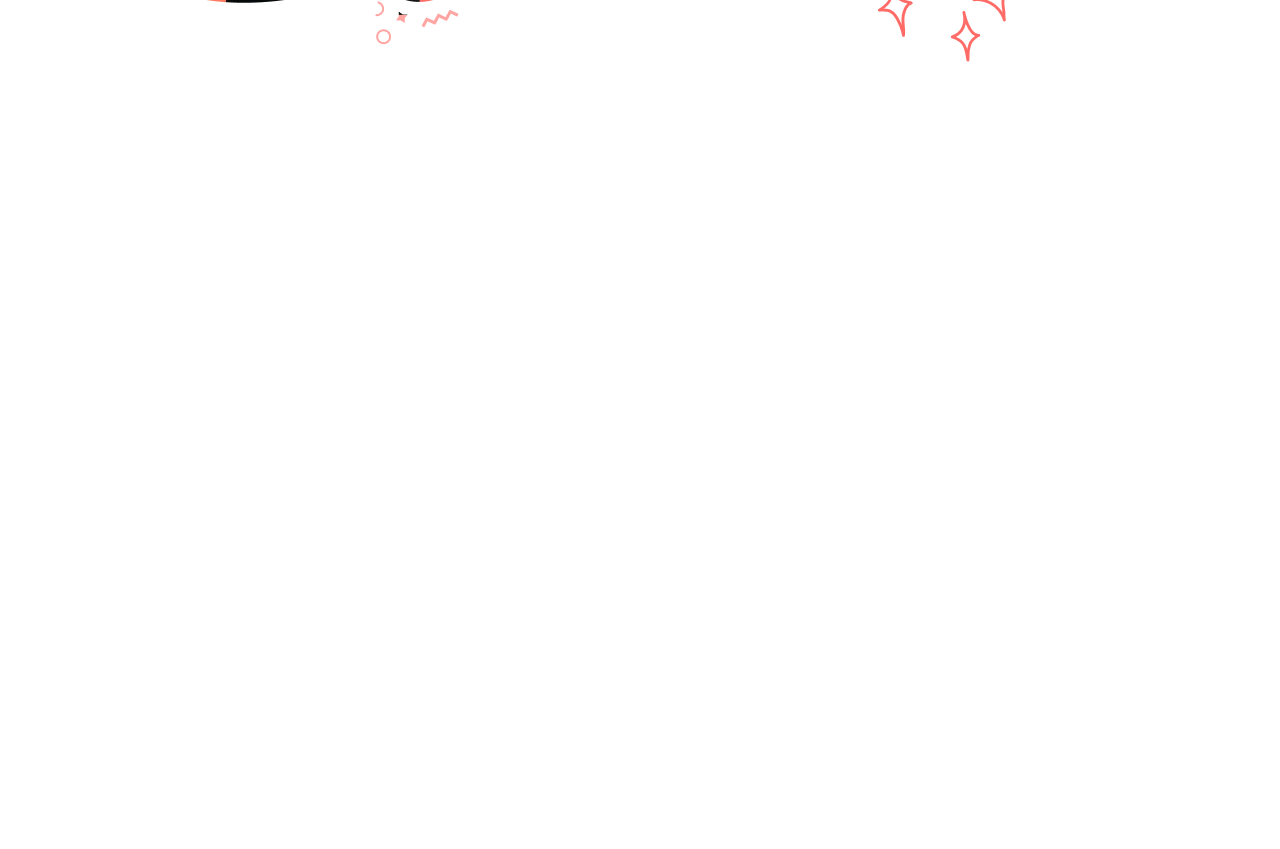
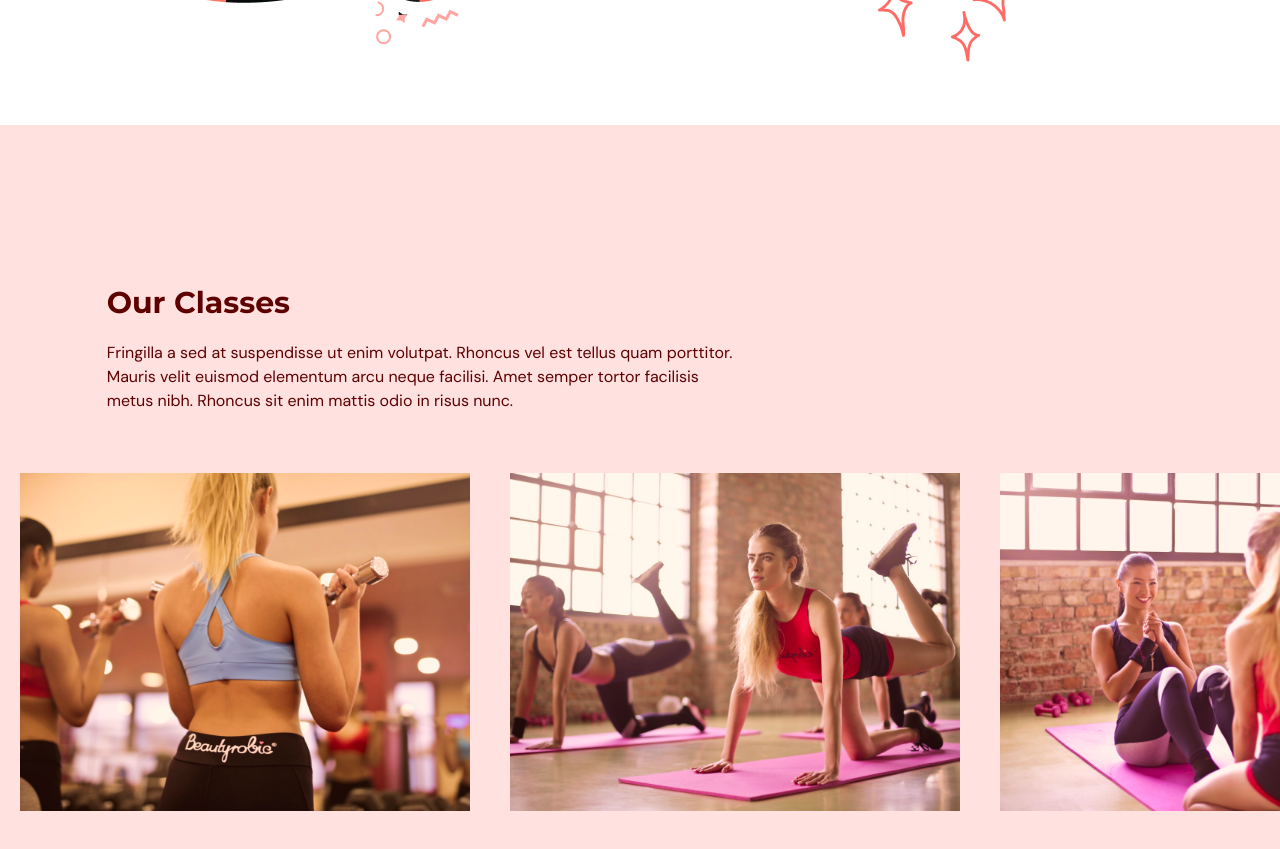
Before and after one commit to Esmurzelly/fitness__application, a React (Vite) app: page / in a window 1280 px wide. Shown: the part 1980-2829 px from the top of the page. Before the commit the page ends 2105 px from the top, so only its background shows below. Built offline with nearby package versions, Linux system fonts and the light colour scheme.

Commit message:
our_classes_page

```diff
--- a/src/App.tsx
+++ b/src/App.tsx
@@ -3,6 +3,7 @@
 import { SelectedPage } from "@/shared/types";
 import Home from '@/scenes/home';
 import Benefits from './scenes/benefits';
+import OurClasses from '@/scenes/ourclasses/index'
 
 function App() {
   const [selectedPage, setSelectedPage] = useState<SelectedPage>(SelectedPage.Home);
@@ -31,6 +32,7 @@
         />
         <Home setSelectedPage={setSelectedPage} />
         <Benefits setSelectedPage={setSelectedPage} />
+        <OurClasses setSelectedPage={setSelectedPage} />
     </div>
   )
 }
--- /dev/null
+++ b/src/scenes/ourclasses/Class.tsx
@@ -0,0 +1,25 @@
+import React from 'react'
+
+type Props = {
+    name: string;
+    description?: string;
+    image: string;
+}
+
+function Class({name, description="some description", image}: Props) {
+    const overlayStyles = `p-5 absolute z-30 flex h-[380px] w-[450px]
+    flex-col items-center justify-center white-space-normal bg-primary-500
+    text-center text-white opacity-0 transition duration-500 hover:opacity-90`;
+
+  return (
+    <li className="relative mx-5 inline-block h-[380px] w-[450px]">
+        <div className={overlayStyles}>
+            <p className='text-2xl'>{name}</p>
+            <p className='mt-5'>{description}</p>
+        </div>
+        <img src={image} alt={`${image}`} />
+    </li>
+  )
+}
+
+export default Class
--- /dev/null
+++ b/src/scenes/ourclasses/index.tsx
@@ -0,0 +1,93 @@
+import { SelectedPage, ClassType } from '@/shared/types';
+import image1 from '@/assets/image1.png';
+import image2 from '@/assets/image2.png';
+import image3 from '@/assets/image3.png';
+import image4 from '@/assets/image4.png';
+import image5 from '@/assets/image5.png';
+import image6 from '@/assets/image6.png';
+import { motion } from 'framer-motion';
+import HText from '@/shared/HText';
+import Class from './Class';
+
+const classes: Array<ClassType> = [
+    {
+        name: "Weight Training Classes",
+        description:
+            "Lorem ipsum dolor sit amet, consectetur adipiscing elit, sed do eiusmod tempor incididunt ut labore et dolore magna aliqua. Ut enim ad minim veniam, quis nostrud exercitation ullamco laboris nisi ut aliquip ex ea commodo consequat.",
+        image: image1,
+    },
+    {
+        name: "Yoga Classes",
+        image: image2,
+    },
+    {
+        name: "Ab Core Classes",
+        description:
+            "Lorem ipsum dolor sit amet, consectetur adipiscing elit, sed do eiusmod tempor incididunt ut labore et dolore magna aliqua. Ut enim ad minim veniam, quis nostrud exercitation ullamco laboris nisi ut aliquip ex ea commodo consequat.",
+        image: image3,
+    },
+    {
+        name: "Adventure Classes",
+        description:
+            "Lorem ipsum dolor sit amet, consectetur adipiscing elit, sed do eiusmod tempor incididunt ut labore et dolore magna aliqua. Ut enim ad minim veniam, quis nostrud exercitation ullamco laboris nisi ut aliquip ex ea commodo consequat.",
+        image: image4,
+    },
+    {
+        name: "Fitness Classes",
+        image: image5,
+    },
+    {
+        name: "Training Classes",
+        description:
+            "Lorem ipsum dolor sit amet, consectetur adipiscing elit, sed do eiusmod tempor incididunt ut labore et dolore magna aliqua. Ut enim ad minim veniam, quis nostrud exercitation ullamco laboris nisi ut aliquip ex ea commodo consequat.",
+        image: image6,
+    },
+]
+
+type Props = {
+    setSelectedPage: (value: SelectedPage) => void;
+}
+
+function OurClasses({ setSelectedPage }: Props) {
+    return (
+        <section id='ourclasses' className='w-full bg-primary-100 py-40'>
+            <motion.div
+                onViewportEnter={() => setSelectedPage(SelectedPage.OurClasses)}
+            >
+                <motion.div
+                    className='mx-auto w-5/6'
+                    initial="hidden"
+                    whileInView="visible"
+                    viewport={{ once: true, amount: 0.5 }}
+                    transition={{ duration: 0.5 }}
+                    variants={{
+                        hidden: { opacity: 0, x: -100 },
+                        visible: { opacity: 1, x: 0 }
+                    }}
+                >
+                    <div className='md:w-3/5'>
+                        <HText>Our Classes</HText>
+                        <p className='py-5'>Fringilla a sed at suspendisse ut enim volutpat. Rhoncus vel est
+                            tellus quam porttitor. Mauris velit euismod elementum arcu neque
+                            facilisi. Amet semper tortor facilisis metus nibh. Rhoncus sit
+                            enim mattis odio in risus nunc.</p>
+                    </div>
+                </motion.div>
+                <div className="mt-10 h-[353px] w-full overflow-x-auto overflow-y-hidden">
+                    <ul className='w-[2450px] white-space-nowrap'>
+                        {classes.map((item, index) => (
+                            <Class
+                                key={`${item.name}-${index}`}
+                                name={item.name}
+                                description={item.description}
+                                image={item.image}
+                            />
+                        ))}
+                    </ul>
+                </div>
+            </motion.div>
+        </section>
+    )
+}
+
+export default OurClasses
--- a/src/shared/types.ts
+++ b/src/shared/types.ts
@@ -10,3 +10,9 @@
     title: string;
     description: string;
 }
+
+export interface ClassType {
+    name: string;
+    description?: string;
+    image: string;
+}
```
